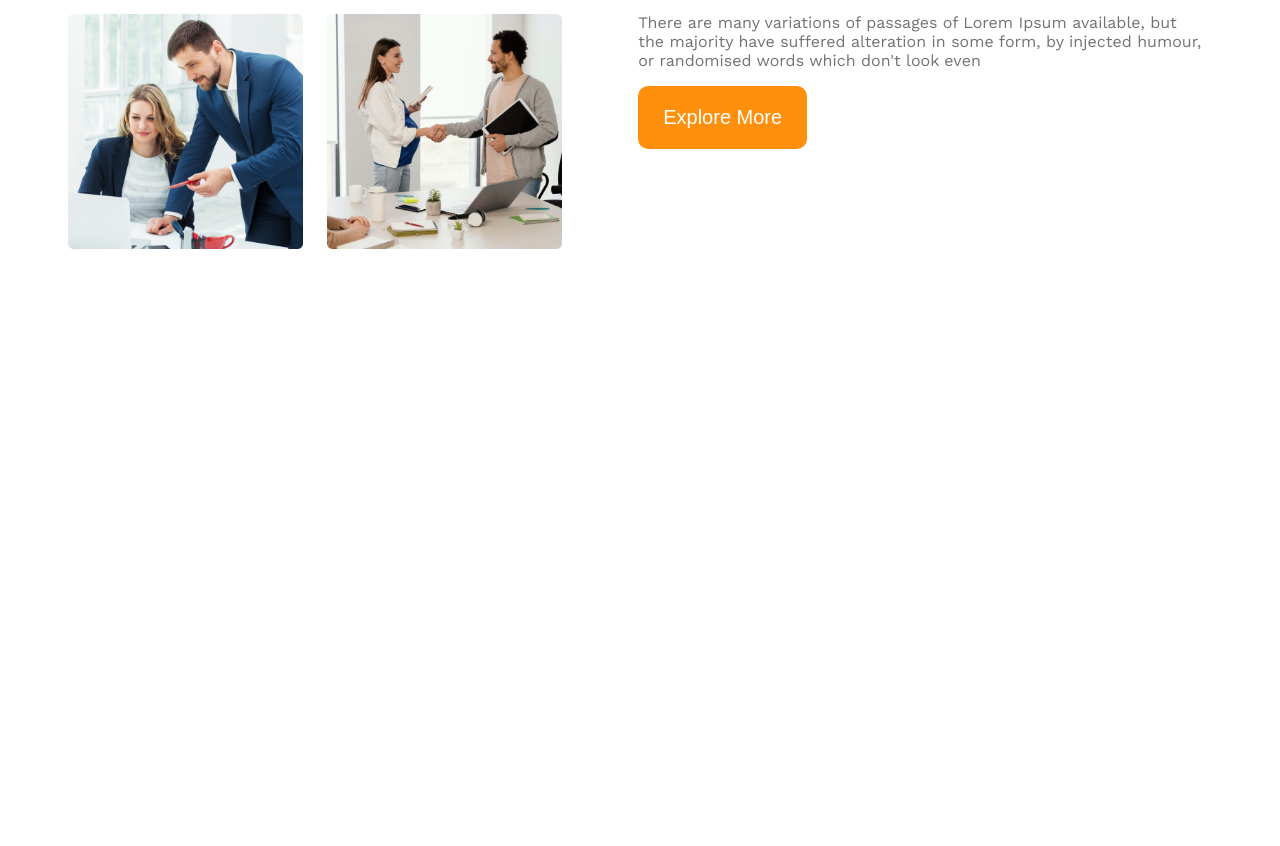
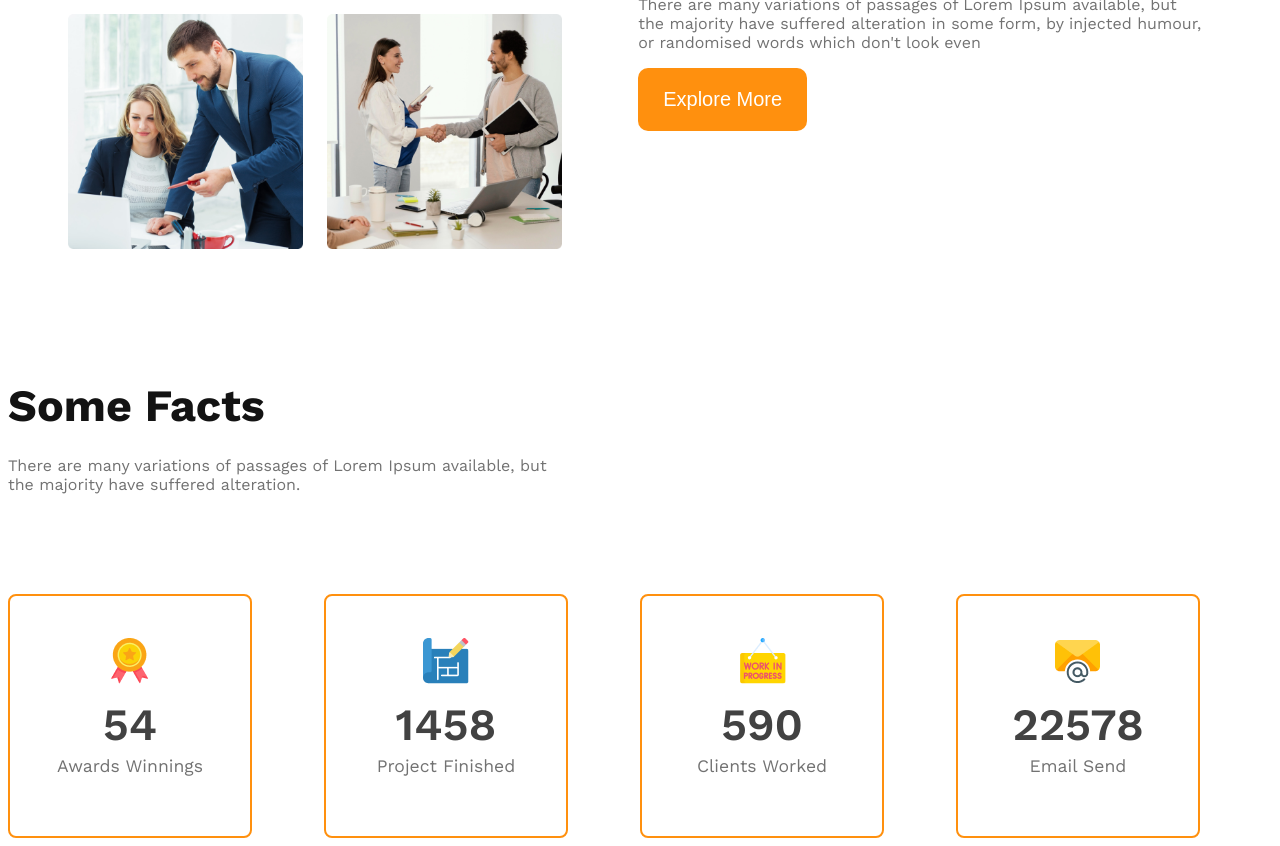
Before and after one commit to ArifBillahMubin/G3-Architects-responsive-website, a plain HTML site: page index.html in a window 1280 px wide. Shown: the part 1505-2351 px from the top of the page. Before the commit the page ends 1762 px from the top, so only its background shows below. Drawn offline with nearby package versions, Linux system fonts and the light colour scheme.

Commit message:
add some-fact section

```diff
--- a/Style/G3.css
+++ b/Style/G3.css
@@ -25,7 +25,7 @@
 .dark-2{
     font-size: 1.1rem;
     color: #424242;
-    font-weight: 500;
+    font-weight: 600;
 }
 
 .dark-3{
@@ -89,6 +89,7 @@
 
 .banner-img{
     width: 100%;
+    height: auto;
 }
 
 /* teams section */
@@ -109,6 +110,7 @@
     margin-right: 65px;
 }
 .team-contant-title{
+    margin-top: 0px;
     margin-bottom: 15px;
     padding-right: 100px;
 }
@@ -125,6 +127,49 @@
     color: #FF900E;
 }
 
+/* Features you will love & enjoy  */
+
+/* //some-fact */
+.some-fact-description{
+    max-width: 540px;
+}
+.some-fact-title{
+    margin-bottom: 24px;
+}
+
+.fact-container{
+    display: grid;
+    grid-template-columns: repeat(4 , 1fr);
+    max-width: 1330px;
+    margin: 0 auto;
+    margin-top: 100px;
+}
+
+
+
+.fact{
+    border: 2px solid #FF900E;
+    width: 240px;
+    height: 240px;
+    border-radius: 8px;
+    display: flex;
+    text-align: center;
+    justify-content: center;
+    align-items: center;
+}
+
+.fact-value{
+    font-size: 2.8rem;
+    margin-top: 10px;
+    margin-bottom: 5px;
+}
+
+.fact-name{
+    font-size: 1.1rem;
+    margin-top: 5px;
+
+}
+
 
 
 
@@ -134,28 +179,45 @@
     .navbar{
         flex-direction: column;
     }
+
     .teams{
-        background-image: url("../images/bg-img.png"); opacity: 0.92;
-        width: 100%;
-        background-repeat: no-repeat;
-        background-position: center;
-        background-size: cover;
+        flex-direction: column-reverse;
+    }
+
+    .team-img{
+        margin-left: 5px;
     }
     .team-contant-title{
-        color: #424242;
-        padding: 0px 0px;
+        padding-right: 0px;
     }
-    .team-contant-description{
-        color: #424242;
+    .team-contant {
+    margin-right: 0%;
     }
-    .team-contant{
-        padding-left: 20px;
 
-    }
-    .team-img{
-        display: none;
-    }
-    .btn-primary{
-        margin-bottom: 37px;
+    /* some-fact */
+
+    .fact-container{
+        grid-template-columns: 1fr;
+        row-gap: 30px;
+        justify-items: center;
     }
 }
+
+@media screen and (min-width:576px) and (max-width:992px){
+    .teams{
+        flex-direction: column-reverse;
+    }
+
+    .fact-container{
+        grid-template-columns: repeat(3 , 1fr);
+        row-gap: 30px;
+        justify-items: center;
+    }
+    .fact{
+        width: 180px;
+        height: 180px;
+    }
+    .team-img {
+        margin-left: 0px;
+    }
+}
--- a/index.html
+++ b/index.html
@@ -56,6 +56,53 @@
                     by injected humour, or randomised words which don't look even</p>
                 <button class="btn-primary">Explore More</button>
         </section>
+
+        <!-- Features you will love & enjoy -->
+
+        <section class="feature-enjoy max-width">
+
+            <!-- Some Facts -->
+            <section class="some-fact">
+                <h1 class="some-fact-title dark-1">
+                    Some Facts
+                </h1>
+                <p class="some-fact-description dark-3">
+                    There are many variations of passages of Lorem Ipsum available, but the majority have suffered
+                    alteration.
+                </p>
+
+                <div class="fact-container">
+                    <div class="fact">
+                        <div class="fact-item">
+                            <img src="./images/icons/ribon.png" alt="" class="fact-img">
+                            <h3 class="fact-value dark-2">54</h3>
+                            <p class="fact-name dark-3">Awards Winnings</p>
+                        </div>
+                    </div>
+                    <div class="fact">
+                        <div class="fact-item">
+                            <img src="./images/icons/projects.png" alt="" class="fact-img">
+                            <h3 class="fact-value dark-2">1458</h3>
+                            <p class="fact-name dark-3">Project Finished</p>
+                        </div>
+                    </div>
+                    <div class="fact">
+                        <div class="fact-item">
+                            <img src="./images/icons/customers.png" alt="" class="fact-img">
+                            <h3 class="fact-value dark-2">590</h3>
+                            <p class="fact-name dark-3">Clients Worked</p>
+                        </div>
+                    </div>
+                    <div class="fact">
+                        <div class="fact-item">
+                            <img src="./images/icons/email.png" alt="" class="fact-img">
+                            <h3 class="fact-value dark-2">22578</h3>
+                            <p class="fact-name dark-3">Email Send</p>
+                        </div>
+                    </div>
+                </div>
+            </section>
+        </section>
         </div>
     </main>
     <footer></footer>
```
